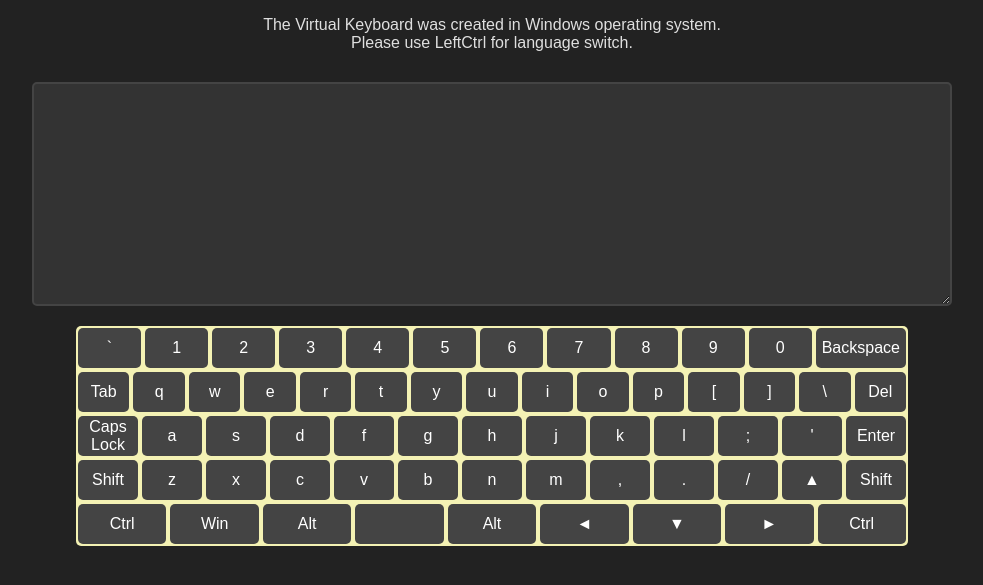
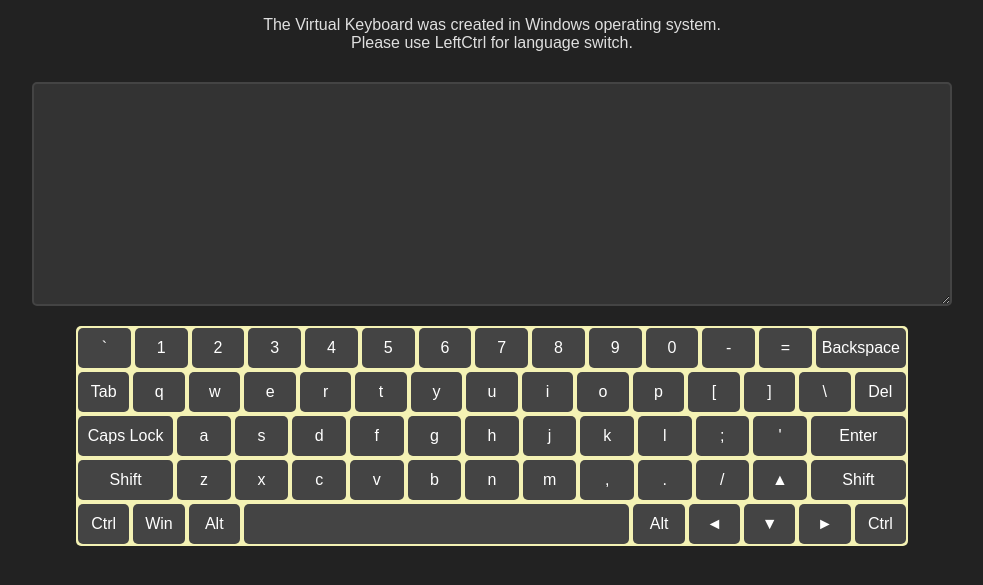
Before and after one commit to Kate-Shepel/virtual-keyboard, a website: page index.html in a window 1280 px wide. Shown: the part 167-752 px from the top of the page, without its empty margins (148-1131 px from the left). Drawn offline with Linux system fonts and the light colour scheme.

Commit message:
feat: change width for some buttons and add Hyphen and Equal buttons

```diff
--- a/script.js
+++ b/script.js
@@ -88,7 +88,7 @@ const KEYS = {
 };
 
 const KEYBOARD_LAYOUT = [
-  ['Backquote', 'Number1', 'Number2', 'Number3', 'Number4', 'Number5', 'Number6', 'Number7', 'Number8', 'Number9', 'Number0', 'Backspace'],
+  ['Backquote', 'Number1', 'Number2', 'Number3', 'Number4', 'Number5', 'Number6', 'Number7', 'Number8', 'Number9', 'Number0', 'Hyphen', 'Equal', 'Backspace'],
   ['Tab', 'KeyQ', 'KeyW', 'KeyE', 'KeyR', 'KeyT', 'KeyY', 'KeyU', 'KeyI', 'KeyO', 'KeyP', 'BracketLeft', 'BracketRight', 'Backslash', 'Del'],
   ['Caps', 'KeyA', 'KeyS', 'KeyD', 'KeyF', 'KeyG', 'KeyH', 'KeyJ', 'KeyK', 'KeyL', 'Semicolon', 'Quote', 'Enter'],
   ['ShiftLeft', 'KeyZ', 'KeyX', 'KeyC', 'KeyV', 'KeyB', 'KeyN', 'KeyM', 'Comma', 'Period', 'Slash', 'ArrowUp', 'ShiftRight'],
--- a/style.css
+++ b/style.css
@@ -75,3 +75,30 @@
 .key_pressed {
   background-color: #547e5c;
 }
+
+.key[data-key="Space"] {
+  flex: 9.5;
+}
+
+.key[data-key="ShiftLeft"],
+.key[data-key="ShiftRight"] {
+  flex: 2;
+}
+
+.key[data-key="Caps"],
+.key[data-key="Enter"] {
+  flex: 2;
+}
+.key[data-key="Backspace"] {
+  flex: 1.5;
+}
+
+.key[data-key="ControlLeft"],
+.key[data-key="ControlRight"] {
+  flex: 1.4;
+}
+
+.key[data-key="ShiftLeft"],
+.key[data-key="ShiftRight"] {
+  flex: 2;
+}
```
